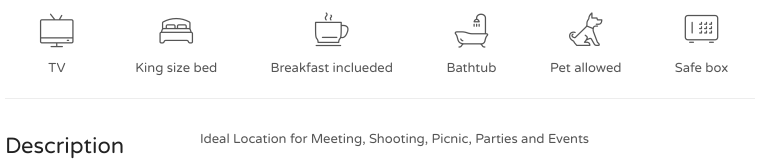
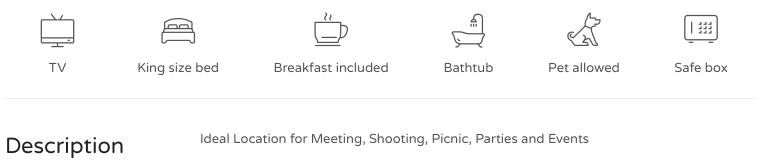
Before and after one commit to sid24rane/CountryGreen-, a plain HTML site: page room_booking.html in a window 1280 px wide. Shown: the part 877-1043 px from the top of the page, 65-832 px from the left. Drawn offline with Linux system fonts and the light colour scheme; a script that the page names is missing; files whose address does not match are found by name.

Commit message:
removed typo in room_booking.html -> inclueded to included

```diff
--- a/room_booking.html
+++ b/room_booking.html
@@ -344,7 +344,7 @@
                 <ul>
                     <li><i class="icon_set_2_icon-116"></i>TV</li>
                     <li><i class="icon_set_2_icon-104"></i>King size bed</li>
-                    <li><i class="icon_set_1_icon-59"></i>Breakfast inclueded</li>
+                    <li><i class="icon_set_1_icon-59"></i>Breakfast included</li>
                     <li><i class="icon_set_2_icon-111"></i>Bathtub</li>
                     <li><i class="icon_set_1_icon-22"></i>Pet allowed</li>
                     <li><i class="icon_set_2_icon-106"></i>Safe box</li>
```
